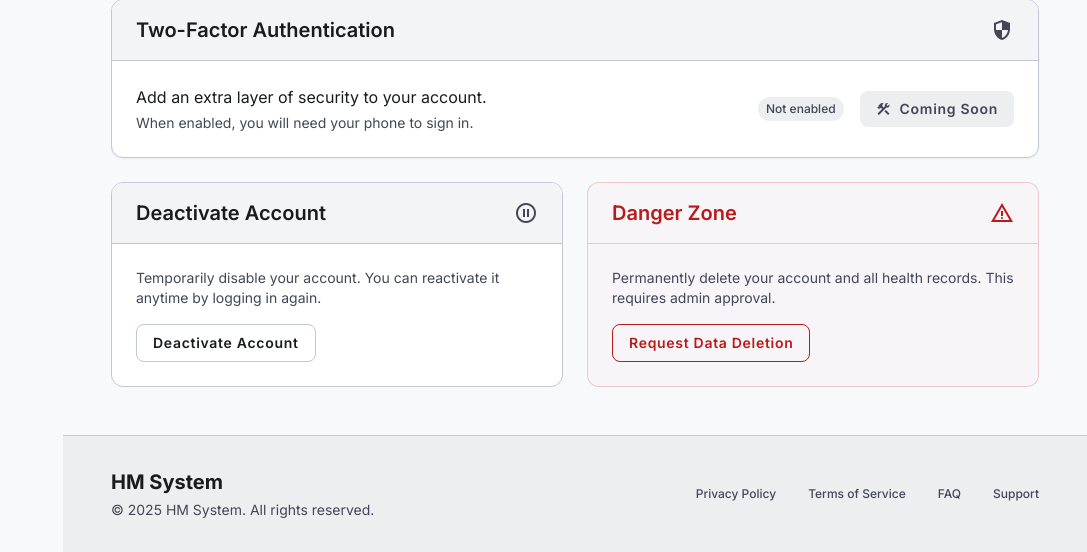
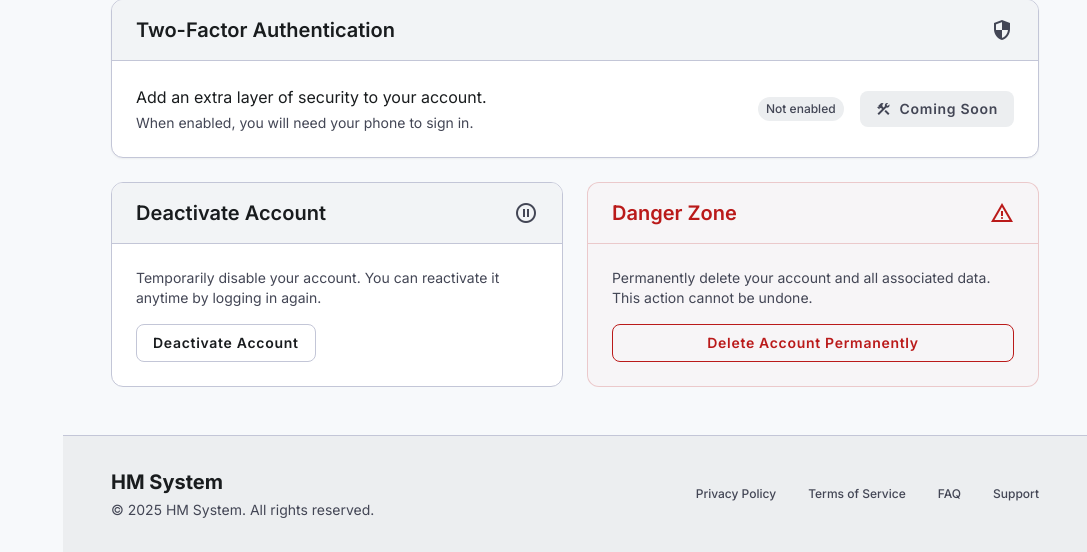
Before and after one commit to KirtanKayastha/hospital-management-system, a Django app: page /patient/settings/ in a window 1280 px wide. Shown: the part 1133-1685 px from the top of the page, without its empty margins (193-1280 px from the left). Run offline with Django 5.2, Linux system fonts and the light colour scheme; the visitor is signed in with stand-in values (Sample User, id 1); data comes from the database, SQL or seed files in the repository; some libraries are stand-ins or nearby versions.

Commit message:
Add patient delete account feature with confirmation modal

```diff
--- a/patient_roshan/templates/patient_roshan/settings.html
+++ b/patient_roshan/templates/patient_roshan/settings.html
@@ -230,7 +230,7 @@
             </div>
         </div>
 
-        <!-- Request Data Deletion -->
+        <!-- Delete Account -->
         <div class="border border-error/20 bg-error-container/10 rounded-xl overflow-hidden">
             <div class="px-lg py-md border-b border-error/20 flex items-center justify-between">
                 <h3 class="font-headline-sm text-headline-sm text-error">Danger Zone</h3>
@@ -238,16 +238,13 @@
             </div>
             <div class="p-lg flex flex-col gap-md">
                 <p class="font-body-sm text-body-sm text-on-surface-variant">
-                    Permanently delete your account and all health records. This requires admin approval.
+                    Permanently delete your account and all associated data. This action cannot be undone.
                 </p>
-                <form method="POST" action="{% url 'patient_roshan:request_deletion' %}">
-                    {% csrf_token %}
-                    <button type="submit"
-                        onclick="return confirm('Are you sure? This will permanently delete all your data.')"
-                        class="border border-error text-error py-sm px-md rounded-lg font-label-md text-label-md hover:bg-error hover:text-on-error transition-all">
-                        Request Data Deletion
-                    </button>
-                </form>
+                <button type="button"
+                    onclick="document.getElementById('deleteModal').classList.remove('hidden')"
+                    class="border border-error text-error py-sm px-md rounded-lg font-label-md text-label-md hover:bg-error hover:text-on-error transition-all">
+                    Delete Account Permanently
+                </button>
             </div>
         </div>
 
@@ -255,5 +252,44 @@
 
 </div>
 
+<!-- Delete Account Confirmation Modal -->
+<div id="deleteModal" class="fixed inset-0 z-[60] hidden">
+    <div class="absolute inset-0 bg-on-surface/40 backdrop-blur-sm" onclick="document.getElementById('deleteModal').classList.add('hidden')"></div>
+    <div class="absolute top-1/2 left-1/2 -translate-x-1/2 -translate-y-1/2 w-full max-w-md bg-surface-container-lowest rounded-xl shadow-xl overflow-hidden">
+        <div class="p-lg border-b border-outline-variant flex justify-between items-center bg-surface-container-low">
+            <h3 class="text-headline-sm font-bold text-error">Delete Account</h3>
+            <button class="p-2 hover:bg-surface-container-high rounded-full transition-colors" onclick="document.getElementById('deleteModal').classList.add('hidden')">
+                <span class="material-symbols-outlined">close</span>
+            </button>
+        </div>
+        <form method="POST" action="{% url 'patient_roshan:delete_account' %}">
+            {% csrf_token %}
+            <div class="p-lg space-y-md">
+                <p class="font-body-sm text-body-sm text-on-surface-variant">
+                    Are you sure? This action cannot be undone. All your data will be permanently deleted.
+                </p>
+                <div class="flex items-start gap-md">
+                    <input type="checkbox" id="deleteConfirm" class="mt-1 rounded" required>
+                    <label for="deleteConfirm" class="font-body-md text-body-md text-on-surface">I understand my data will be permanently deleted and this action cannot be undone.</label>
+                </div>
+                <div>
+                    <label class="block font-label-md text-label-md text-on-surface-variant mb-xs">Type <strong>DELETE</strong> to confirm</label>
+                    <input type="text" name="delete_confirm" id="deleteInput" required
+                        class="w-full px-md py-sm bg-surface-container-lowest border border-outline-variant rounded-lg focus:ring-2 focus:ring-error focus:border-error transition-all font-body-md text-body-md"
+                        placeholder="Type DELETE here" autocomplete="off"/>
+                </div>
+            </div>
+            <div class="px-lg py-md border-t border-outline-variant flex justify-end gap-md">
+                <button type="button" class="px-lg py-2.5 rounded-lg font-label-md text-label-md text-on-surface-variant border border-outline-variant hover:bg-surface-container-high transition-all" onclick="document.getElementById('deleteModal').classList.add('hidden')">
+                    Cancel
+                </button>
+                <button type="submit" class="px-lg py-2.5 rounded-lg font-label-md text-label-md bg-error text-on-error hover:bg-red-700 transition-all shadow-sm">
+                    Delete My Account
+                </button>
+            </div>
+        </form>
+    </div>
+</div>
+
 {% endwith %}
 {% endblock %}
--- a/patient_roshan/urls.py
+++ b/patient_roshan/urls.py
@@ -22,10 +22,10 @@ path('messages/', views.patient_messages, name='messages'),
 path('notifications/', views.notifications, name='notifications'),
 path('notifications/mark-all-read/', views.mark_all_read, name='mark_all_read'),
 path('settings/', views.settings, name='settings'),
-path('settings/', views.settings, name='settings'),
-path('settings/notifications/', views.save_notification_preferences, name='save_notification_preferences'),
+    path('settings/notifications/', views.save_notification_preferences, name='save_notification_preferences'),
 path('settings/language/', views.save_language, name='save_language'),
 path('settings/privacy/', views.save_privacy, name='save_privacy'),
 path('settings/deactivate/', views.deactivate_account, name='deactivate_account'),
 path('settings/request-deletion/', views.request_deletion, name='request_deletion'),
+    path('settings/delete-account/', views.delete_account, name='delete_account'),
 ]
--- a/patient_roshan/views.py
+++ b/patient_roshan/views.py
@@ -678,3 +678,13 @@ def request_deletion(request):
         )
         messages.success(request, 'Your deletion request has been sent to admin.')
     return redirect('patient_roshan:settings')
+
+
+@patient_required
+def delete_account(request):
+    if request.method == 'POST':
+        username = request.user.username
+        request.user.delete()
+        messages.success(request, f'Account "{username}" has been permanently deleted.')
+        return redirect('auth_kirtan:logout')
+    return redirect('patient_roshan:settings')
```
